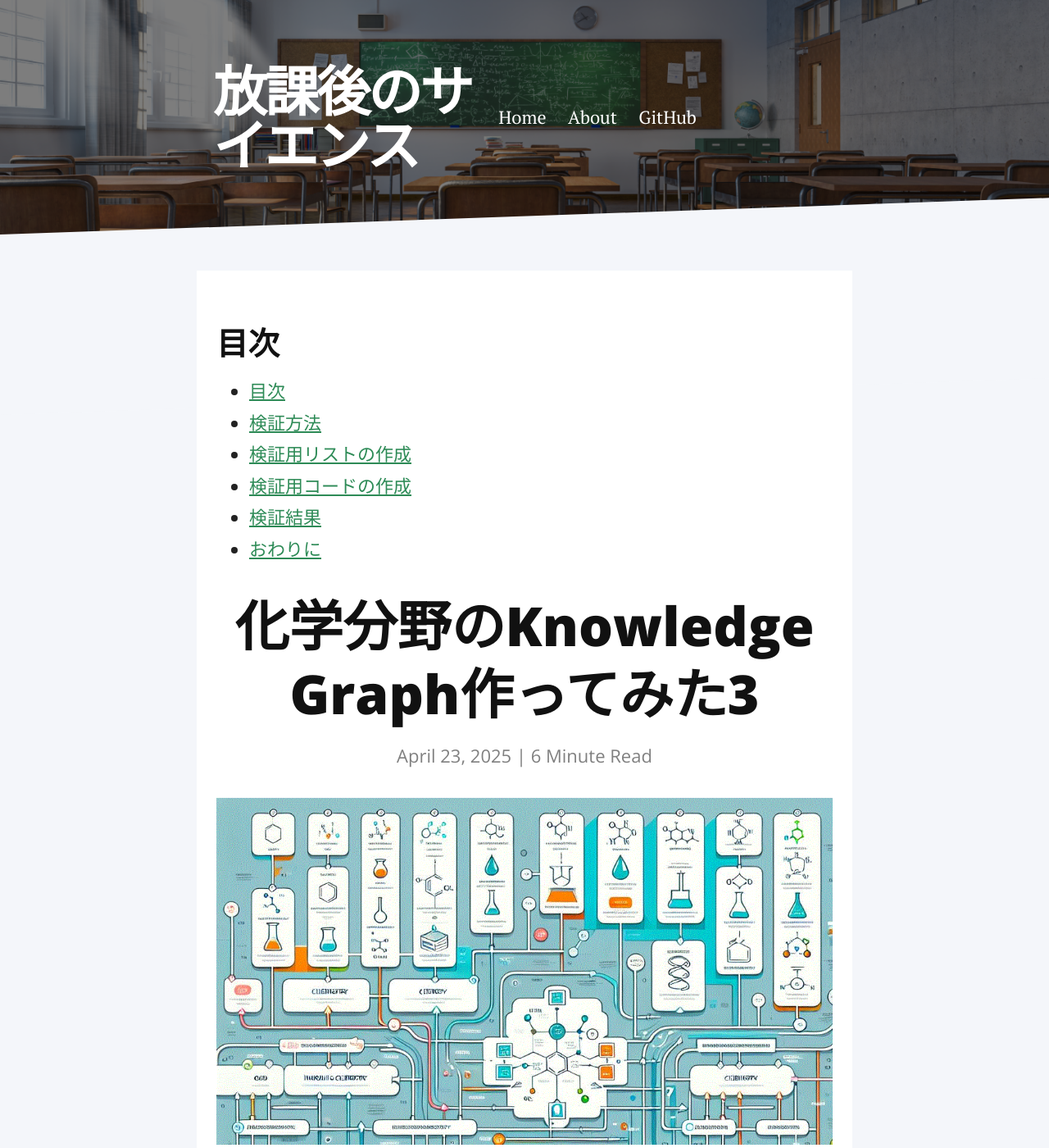
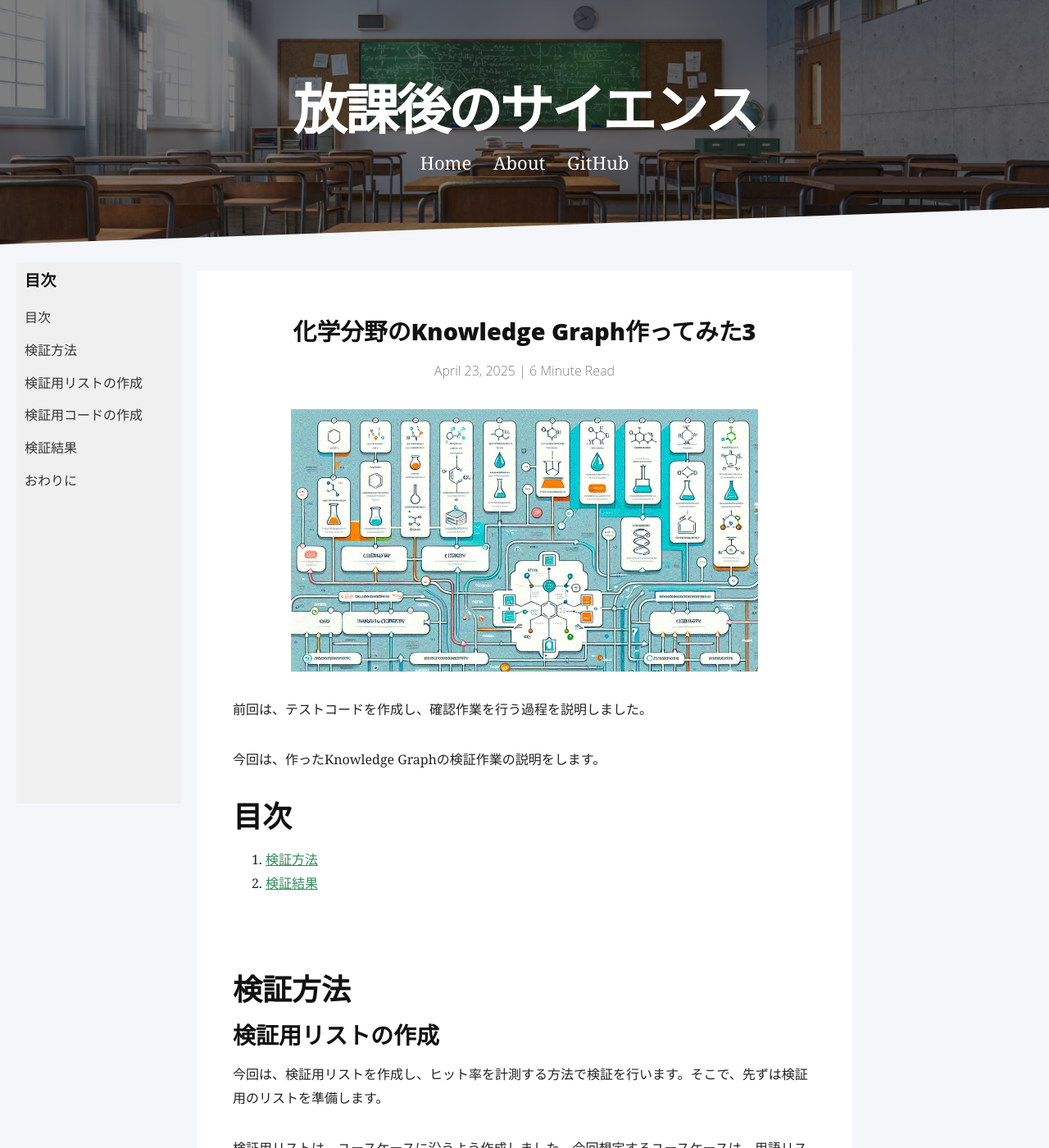
Before and after one commit to Shin-ichiro-I/Shin-ichiro-I.github.io, a Jekyll site: the page built from _posts/2025-04-23-KnowledgeGraph作ってみた３.md, in a window 1280 px wide and 1400 px high. Shown: the whole window at 82% size. Built offline with Jekyll 4.4.1, drawn with Linux system fonts in a browser that asks for light colours; nearby versions of some CDN libraries; comment, search, counter and statistics services are not loaded; some of the changed text lies outside the part shown.

Commit message:
Layout modified

```diff
--- a/assets/css/style.scss
+++ b/assets/css/style.scss
@@ -2,11 +2,11 @@
 ---
 
 // Reset using Normalize
-@import "normalize";
+// @import "normalize"; // Removed due to missing file
 
 // Import fonts from Google
-@import url(https://fonts.googleapis.com/css?family=Open+Sans:300,400,800);
-@import url(https://fonts.googleapis.com/css?family=PT+Serif:400,700,400italic,700italic);
+// @import url(https://fonts.googleapis.com/css?family=Open+Sans:300,400,800); // Commented out for testing
+// @import url(https://fonts.googleapis.com/css?family=PT+Serif:400,700,400italic,700italic); // Commented out for testing
 
 // Site configuration
 @import "config";
@@ -21,17 +21,19 @@
 @import "modules/tables";
 @import "modules/syntax";
 
-// Mobile up base styles
+// Mobile up base styles - Moved to later
+// @import "breakpoints/mobileup";
+
+// Import media queries add more as you desire
+// Mobile up base styles - Re-added here
 @import "breakpoints/mobileup";
 
-// Import media queries add more as you desire
 @media only screen and (min-width: 800px) {
 	@import "breakpoints/800up";
 }
 @media only screen and (min-width: 1200px) {
 	@import "breakpoints/1200up";
 }
-
 // If IE support is needed you can add them here or create another stylesheet for specific IE fixes
 
 // =============================
@@ -60,14 +62,30 @@ pre.highlight .c, pre.highlight .cm, pre.highlight .c1, pre.highlight .cs { colo
 .content {
   width: 100%;
   box-sizing: border-box;
+  font-size: 1rem; /* 本文フォントサイズを調整 */
+  line-height: 1.8; /* 行間を調整 */
+}
+
+// ポスト記事タイトルのスタイル調整（h1を想定）
+h1 {
+  font-size: 1.8rem; /* タイトルフォントサイズを調整 */
+  margin-bottom: 1.5rem; /* タイトルの下余白 */
 }
 
 pre, .highlight, img, table {
   max-width: 100%;
-  width: 100%;
+  width: 80%; /* 画像の幅を調整 */
   box-sizing: border-box;
   display: block;
-  margin: 1.5rem 0;
+  margin: 1.5rem auto; /* 中央寄せにする */
+}
+
+// セクション区切りの横線（hrタグ）のスタイルを追加または確認
+hr {
+  border: 0;
+  height: 1px;
+  background: #ccc; /* 横線の色 */
+  margin: 2em 0; /* 上下の余白 */
 }
 
 // インラインコードのスタイル（ライトテーマ）
@@ -168,3 +186,163 @@ pre code {
 body {
   background: #f4f6fa;
 }
+
+// =============================
+// モバイル表示用のスタイル調整 (画面幅768px以下)
+// =============================
+@media only screen and (max-width: 768px) {
+
+  // 画像サイズ調整
+  pre, .highlight, img, table {
+    width: 100%; /* モバイルでは幅を100%にする */
+    margin: 1.5rem 0; /* 中央寄せを解除 */
+  }
+
+  // メニューボタンの位置調整（CSSのみで試みる）
+  // 既存のメニューボタンのクラス名や構造が不明なため、一般的なヘッダー内のメニューボタンを想定
+  // サイトのヘッダー構造に応じて適宜修正が必要です。
+  header .menu-button {
+    position: absolute;
+    top: 10px; /* 上からの位置 */
+    right: 10px; /* 右からの位置 */
+  }
+
+}
+
+/* 目次サイドバーのスタイル */
+.content-wrapper {
+  display: flex;
+  justify-content: center;
+  width: 100%;
+  position: relative; /* 子要素の絶対配置の基準とする */
+}
+
+.toc-sidebar {
+  width: 200px; /* サイドバーの幅 */
+  position: fixed; /* ここをfixedに変更します */
+  left: 20px; /* 画面左端からの距離を調整（必要に応じて変更） */
+  top: 320px; /* 画面上部からの距離 */
+  height: calc(50vh - 40px); /* 画面の高さに合わせた高さ */
+  overflow-y: auto; /* 目次が多い場合にスクロール可能にする */
+  flex-shrink: 0;
+  padding: 10px;
+  background-color: #f0f0f0; /* 配置確認用に背景色をつけると便利です */
+}
+
+/* 記事コンテンツのスタイル */
+article.post {
+  margin-left: 0; /* 本文の左マージンをなくす */
+  width: 800px; /* 記事コンテンツの最大幅（必要に応じて調整） */
+  max-width: 100%; /* 親要素（content-wrapper）の幅を超えないように */
+  padding: 0 20px; /* 左右にパディングを追加して、内容が端に寄りすぎないようにする */
+}
+
+
+.toc-sidebar h3 {
+  margin-top: 0;
+  font-size: 1.2em;
+}
+
+.toc-sidebar ul {
+  list-style: none;
+  padding: 0;
+}
+
+.toc-sidebar li {
+  margin-bottom: 5px;
+}
+
+.toc-sidebar a {
+  text-decoration: none;
+  color: #333;
+  display: block;
+  padding: 3px 0;
+}
+
+.toc-sidebar a:hover {
+  color: #007bff;
+}
+
+/* ヘッダーのスタイル調整（ブログタイトルとナビゲーションの位置修正） */
+.header {
+  position: relative;
+  text-align: center;
+  padding: 1em 0;
+}
+
+.header .container {
+  display: block; /* flexboxを解除してブロック要素として扱う */
+  text-align: center;
+}
+
+.header h1 { /* ブログタイトルのスタイル */
+  margin: 0 0 1em 0; /* 下マージンを追加してナビゲーションとの間隔を確保 */
+  font-size: 2em;
+}
+
+.header .site-nav { /* ナビゲーションのスタイル */
+  margin: 0;
+  padding: 0;
+  text-align: center;
+}
+
+.header .site-nav .page-link {
+  display: inline-block;
+  margin: 0 1em;
+  &:first-child {
+    margin-left: 0;
+  }
+  &:last-child {
+    margin-right: 0;
+  }
+}
+
+/* モバイル表示時のスタイル */
+@media (max-width: 768px) {
+  .toc-sidebar {
+    display: none;
+    position: static;
+    width: auto;
+    height: auto;
+    margin-right: 0;
+    left: auto;
+  }
+
+  article.post {
+    margin-left: 0;
+    width: 100%;
+    max-width: 100%;
+    padding: 0 10px;
+  }
+
+  .content-wrapper {
+    flex-direction: column;
+  }
+
+  /* モバイル時のヘッダー調整 */
+  .header .container {
+    display: flex;
+    justify-content: space-between;
+    align-items: center;
+  }
+
+  .header h1 {
+    font-size: 1.5em;
+    margin: 0; /* マージンをリセット */
+  }
+
+  .header .site-nav {
+    margin: 0;
+    padding: 0;
+  }
+
+  .header .site-nav .page-link {
+    margin: 0 0.5em;
+    &:first-child {
+      margin-left: 0;
+    }
+    &:last-child {
+      margin-right: 0;
+    }
+  }
+}
```
